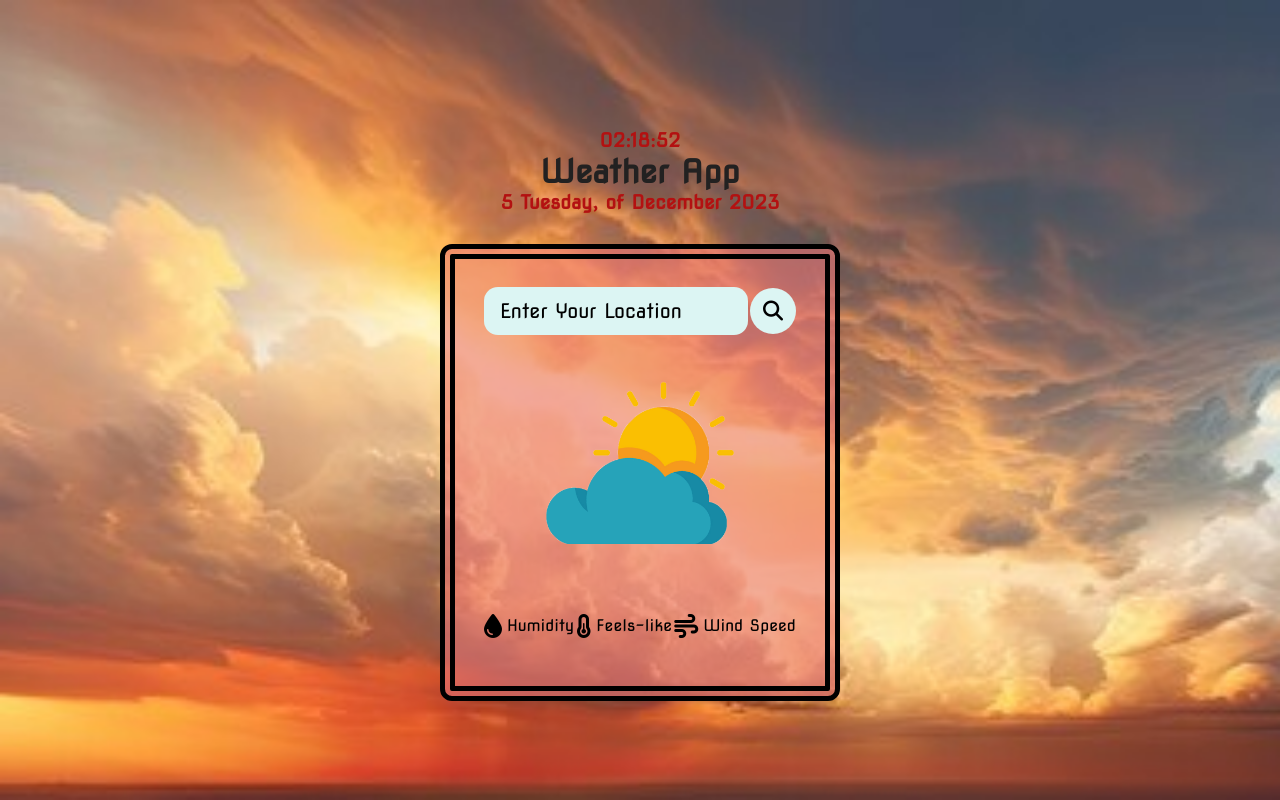
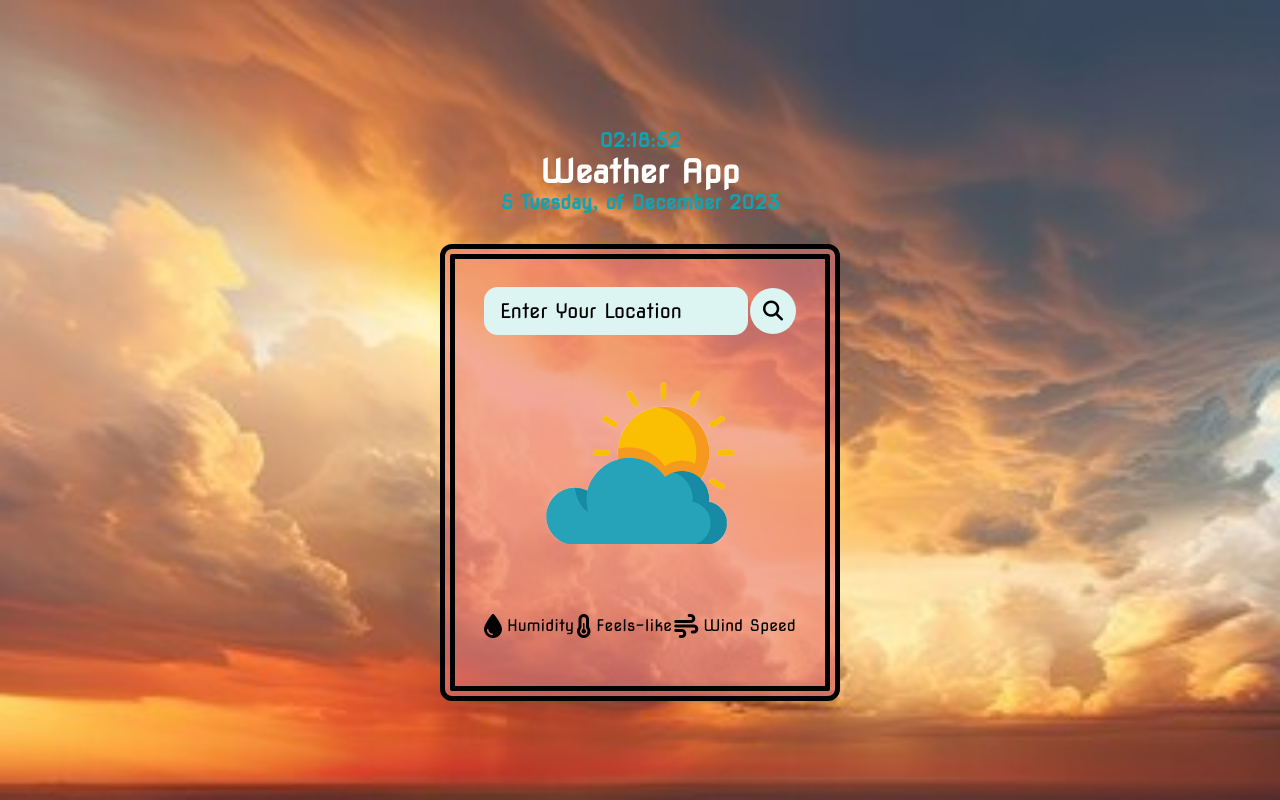
Before and after one commit to abidyousufag21/Weather-App, a plain HTML site: page index.html in a window 1280 px wide. Drawn offline with nearby package versions, Linux system fonts and the light colour scheme.

Commit message:
h1 font color change

```diff
--- a/style.css
+++ b/style.css
@@ -28,12 +28,12 @@ body {
   padding: 30px;
 }
 .date-container h2 {
-  color: #222121;
+  color: #ffffff;
   font-size: 2rem;
 }
 .date,
 .time {
-  color: #b31111;
+  color: #11a3b3;
   text-align: center;
   font-size: 1.2rem;
 }
```
